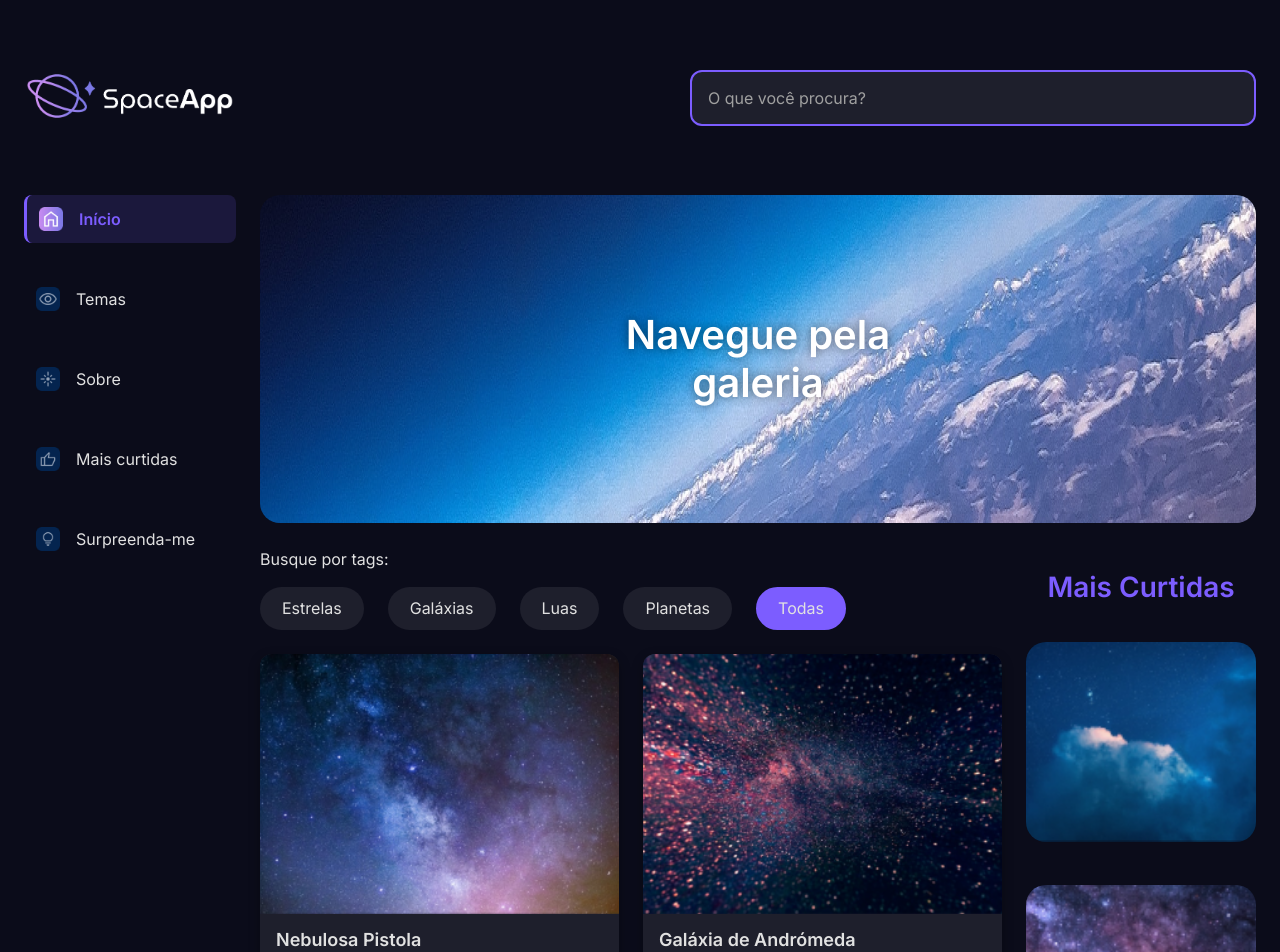
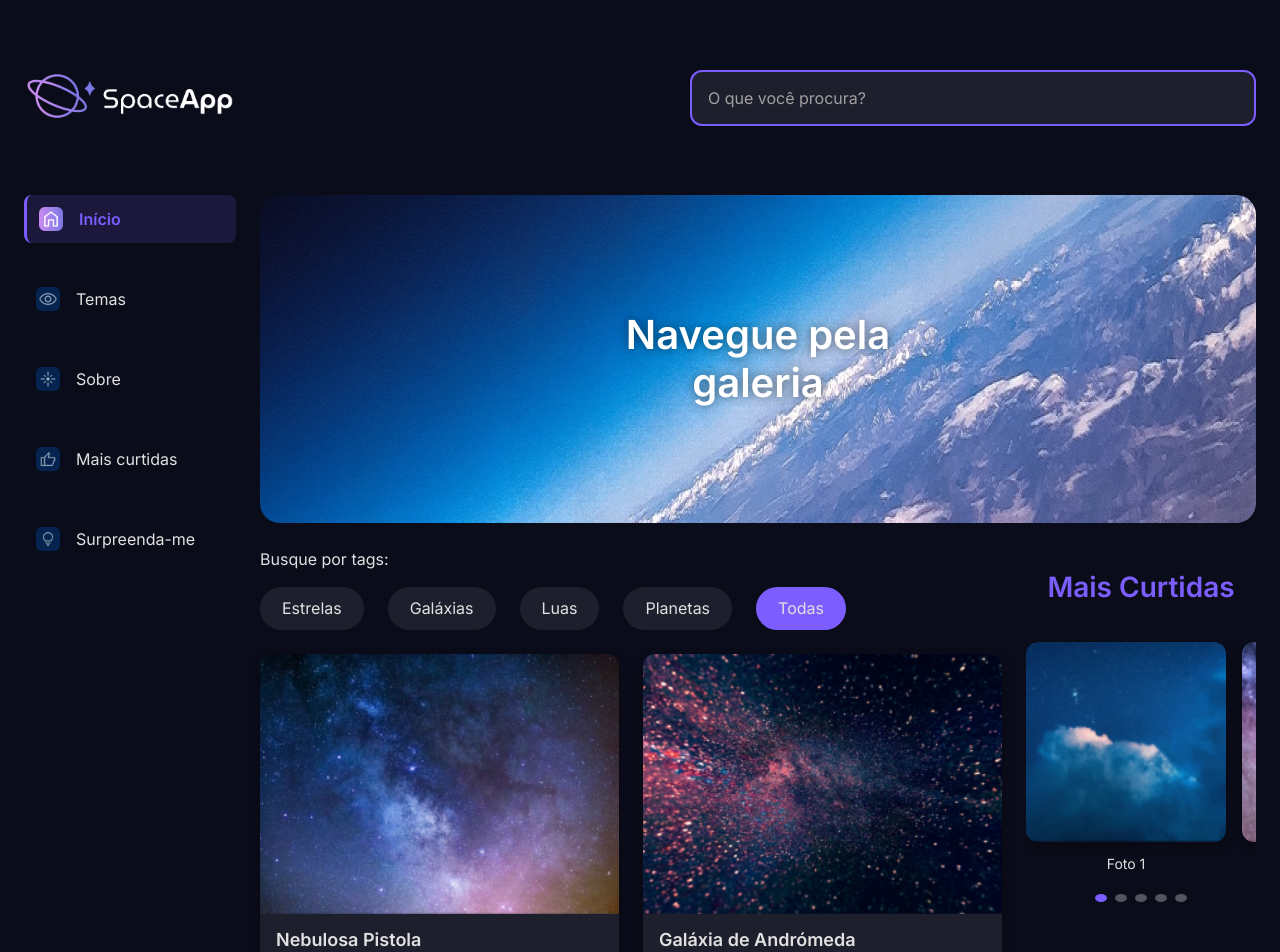
Before and after one commit to Usales/Space-app, a React (Vite) app: page / in a window 1280 px wide. Shown: the top 952 px of the page. Built offline with nearby package versions, Linux system fonts and the light colour scheme.

Commit message:
feat: transformar Mais Curtidas em carrossel horizontal com indicadores

```diff
--- a/src/Componentes/Galeria/Populares/Index.jsx
+++ b/src/Componentes/Galeria/Populares/Index.jsx
@@ -1,5 +1,6 @@
 import styled from 'styled-components';
 import Titulo from "../../Titulo/Index"
+import { useState, useRef } from 'react';
 
 const PopularesContainer = styled.div`
     display: flex;
@@ -20,36 +21,116 @@ const PopularesContainer = styled.div`
     }
 `;
 
+const CarouselWrapper = styled.div`
+    position: relative;
+    width: 100%;
+    overflow: hidden;
+`;
+
+const CarouselContainer = styled.div`
+    display: flex;
+    gap: 16px;
+    overflow-x: auto;
+    scroll-behavior: smooth;
+    scrollbar-width: thin;
+    scrollbar-color: rgba(124,93,255,0.3) transparent;
+    padding-bottom: 8px;
+
+    &::-webkit-scrollbar {
+        height: 6px;
+    }
+
+    &::-webkit-scrollbar-track {
+        background: transparent;
+    }
+
+    &::-webkit-scrollbar-thumb {
+        background: rgba(124,93,255,0.3);
+        border-radius: 3px;
+
+        &:hover {
+            background: rgba(124,93,255,0.5);
+        }
+    }
+
+    @media (max-width: 1024px) {
+        flex-direction: row;
+    }
+`;
+
+const ItemContainer = styled.div`
+    flex: 0 0 auto;
+    width: 200px;
+
+    @media (max-width: 1024px) {
+        width: 180px;
+    }
+
+    @media (max-width: 768px) {
+        width: 160px;
+    }
+`;
+
 const ImagemPopular = styled.img`
     width: 100%;
     height: 200px;
     object-fit: cover;
-    border-radius: 20px;
+    border-radius: 12px;
     cursor: pointer;
     transition: all 0.3s ease;
+    box-shadow: 0 4px 12px rgba(0,0,0,0.3);
 
     &:hover {
-        transform: translateY(-5px);
+        transform: translateY(-5px) scale(1.02);
+        box-shadow: 0 6px 18px rgba(124,93,255,0.4);
     }
 
     @media (max-width: 768px) {
         height: 180px;
-        border-radius: 16px;
     }
 
     @media (max-width: 480px) {
         height: 160px;
-        border-radius: 12px;
     }
 `;
 
 const Descricao = styled.p`
-    color: #fff;
-    font-size: 0.98rem;
-    margin: 8px 0 24px 0;
+    color: #E1E1E1;
+    font-size: 14px;
+    margin: 8px 0 0 0;
+    text-align: center;
+`;
+
+const DotsContainer = styled.div`
+    display: flex;
+    justify-content: center;
+    gap: 8px;
+    margin-top: 12px;
+
+    @media (max-width: 1024px) {
+        display: none;
+    }
+`;
+
+const Dot = styled.button`
+    width: 8px;
+    height: 8px;
+    border-radius: 50%;
+    border: none;
+    background: ${props => props.$ativo ? '#7C5DFF' : 'rgba(255,255,255,0.3)'};
+    cursor: pointer;
+    transition: all 0.2s ease;
+
+    &:hover {
+        background: ${props => props.$ativo ? '#7C5DFF' : 'rgba(255,255,255,0.5)'};
+        transform: scale(1.2);
+    }
 `;
 
 const Populares = () =>{
+    const [scrollPosition, setScrollPosition] = useState(0);
+    const carouselRef = useRef(null);
+
     const fotosPopulares = [
         {
             id: 1,
@@ -78,18 +159,51 @@ const Populares = () =>{
         }
     ];
 
+    const handleScroll = () => {
+        if (carouselRef.current) {
+            const scroll = carouselRef.current.scrollLeft;
+            const itemWidth = 216; // 200px + 16px gap
+            const currentIndex = Math.round(scroll / itemWidth);
+            setScrollPosition(currentIndex);
+        }
+    };
+
+    const scrollToItem = (index) => {
+        if (carouselRef.current) {
+            const itemWidth = 216;
+            carouselRef.current.scrollTo({
+                left: index * itemWidth,
+                behavior: 'smooth'
+            });
+        }
+    };
+
     return(
         <PopularesContainer>
             <Titulo $alinhamento="center">Mais Curtidas</Titulo>
+            <CarouselWrapper>
+                <CarouselContainer ref={carouselRef} onScroll={handleScroll}>
                     {fotosPopulares.map(foto => (
-                <div key={foto.id}>
+                        <ItemContainer key={foto.id}>
                             <ImagemPopular
                                 src={foto.path}
                                 alt={foto.titulo}
                             />
-                    <Descricao>{foto.descricao}</Descricao>
-                </div>
+                            <Descricao>{foto.titulo}</Descricao>
+                        </ItemContainer>
                     ))}
+                </CarouselContainer>
+                <DotsContainer>
+                    {fotosPopulares.map((_, index) => (
+                        <Dot
+                            key={index}
+                            $ativo={scrollPosition === index}
+                            onClick={() => scrollToItem(index)}
+                            aria-label={`Item ${index + 1}`}
+                        />
+                    ))}
+                </DotsContainer>
+            </CarouselWrapper>
         </PopularesContainer>
     )
 }
```
Lines whose indentation alone changed are shown as unchanged.
